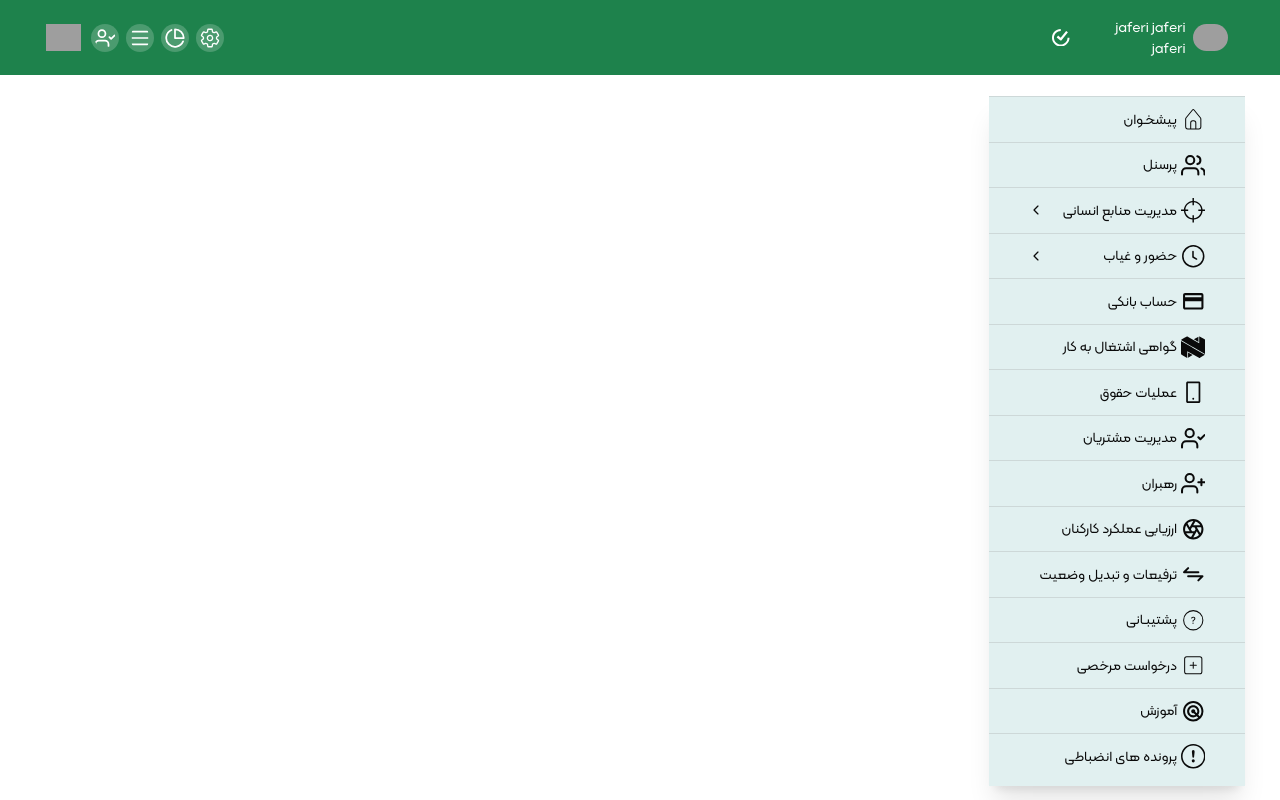
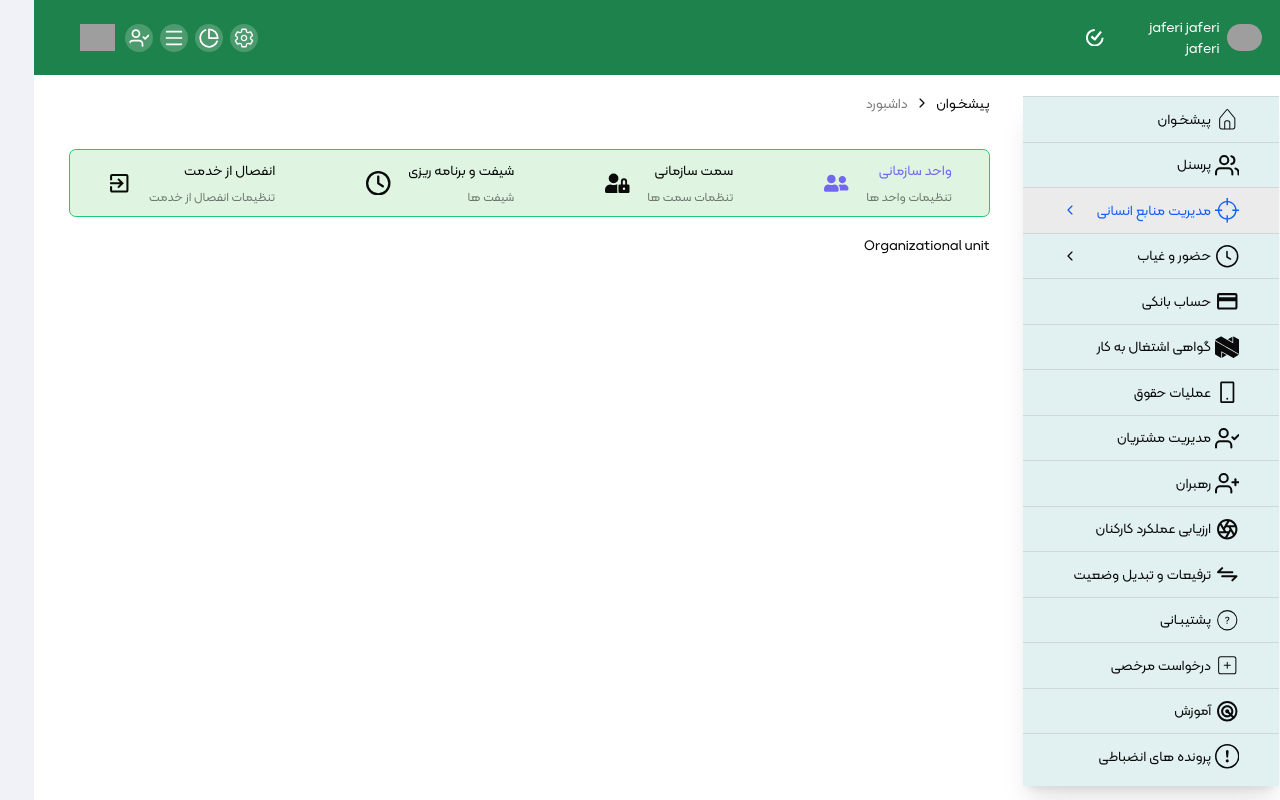
Before and after one commit to NavidVafaeiMajd/dashboard, a React (Vite) app: page /hr in a window 1280 px wide. Built offline with nearby package versions, Linux system fonts and the light colour scheme; grey boxes are pictures that could not be loaded.

Commit message:
hr layout

```diff
--- a/src/component/Layout.tsx
+++ b/src/component/Layout.tsx
@@ -9,6 +9,9 @@ import SetRoles from './pages/Staff/SetRoles/SetRoles';
 import OfficeShifts from './pages/Staff/OfficeShifts/OfficeShifts';
 import EmployExit from './pages/Staff/EmployExit/EmployExit';
 import { ToastContainer } from 'react-toastify';
+import LayoutHumanResource from './pages/HumanResourceManagement/LayoutHumanResource';
+import OrganizationalUnit from './pages/HumanResourceManagement/OrganizationalUnit/OrganizationalUnit';
+import OrganizationalPosition from './pages/HumanResourceManagement/OrganizationalPosition/OrganizationalPosition';
 
 const Layout = () => {
     const [headerMenu, setheaderMenu] = useState<boolean>(false);
@@ -38,7 +41,12 @@ const Layout = () => {
                                     <Route path='set-roles' element={<SetRoles />} />
                                     <Route path='office-shifts' element={<OfficeShifts/>} />
                                     <Route path='employ-exit' element={<EmployExit/>} />
-
+                                </Route>
+                                <Route path="hr" element={<LayoutHumanResource />} >
+                                    <Route index element={<OrganizationalUnit />} />
+                                    <Route path='designation-list' element={<OrganizationalPosition />} />
+                                    <Route path='office-shifts' element={<OfficeShifts/>} />
+                                    <Route path='employ-exit' element={<EmployExit/>} />
                                 </Route>
                         </Routes>
                         </div>
--- a/src/component/Navbar/Navbar.tsx
+++ b/src/component/Navbar/Navbar.tsx
@@ -23,7 +23,7 @@ const Navbar = () => {
                 <ul>
                     <NavbarItems DropMenu={false} itemInfo={[<> <CiHome className='w-7 h-7'/> پیشخـوان</>, "/"]} dropInfo={[]} />
                     <NavbarItems DropMenu={false} itemInfo={[<> <FiUsers className='w-7 h-7'/> پرسنل</>, "/staff"]} dropInfo={[]} />
-                    <NavbarItems DropMenu={true} itemInfo={[<> <TfiTarget className='w-7 h-7'/> مدیریت منابع انسانی</> , "managment"]} dropInfo={[["واحد سازمانی " , "managment/vahed"] , ["سمت سازمانی" , "managment/semat"] , ["خط مشی ها" , "managment/khat"] ,["ابلاغیه" , "managment/eblaghie"] , ["چارت سازمانی " , "managment/chart"]]}/>
+                    <NavbarItems DropMenu={true} itemInfo={[<> <TfiTarget className='w-7 h-7'/> مدیریت منابع انسانی</> , "hr"]} dropInfo={[["واحد سازمانی " , "hr"] , ["سمت سازمانی" , "hr/designation-list"] , ["خط مشی ها" , "managment/khat"] ,["ابلاغیه" , "managment/eblaghie"] , ["چارت سازمانی " , "managment/chart"]]}/>
                     <NavbarItems DropMenu={true} itemInfo={[<> <GoClock className='w-7 h-7'/> حضور و غیاب</>, "/hozoor"]} dropInfo={[[" حضور و غیاب " , "hozoor"]]} />
                     <NavbarItems DropMenu={false} itemInfo={[<> <MdPayment className='w-7 h-7'/>حساب بانکی </>, "/hesab"]} dropInfo={[]} />
                     <NavbarItems DropMenu={false} itemInfo={[<> <SiNordicsemiconductor className='w-7 h-7'/> گواهی اشتغال به کار</>, "/govahi"]} dropInfo={[]} />
--- /dev/null
+++ b/src/component/pages/HumanResourceManagement/LayoutHumanResource.tsx
@@ -0,0 +1,70 @@
+import { useEffect, useState } from "react";
+import { useLocation } from "react-router-dom";
+import Breadcrumb from "../../shared/breadcrumb";
+import Smartwizard from "../../shared/Smartwizard";
+import { FaUserFriends } from "react-icons/fa";
+import { FaUserLock } from "react-icons/fa";
+import { FaRegClock } from "react-icons/fa6";
+import { IoMdExit } from "react-icons/io";
+import { Outlet } from "react-router-dom";
+const LayoutHumanResource = () => {
+   const location = useLocation();
+   const [title, setTitle] = useState(document.title);
+
+   useEffect(() => {
+      setTitle(document.title);
+   }, [location.pathname]);
+
+   return (
+      <>
+         <Breadcrumb>{title}</Breadcrumb>
+         <div className="">
+            <div className="">
+               <div>
+                  <Smartwizard
+                     data={[
+                        [
+                           <>
+                              <FaUserFriends className="w-7 h-7" />
+                           </>,
+                           "",
+                           "واحد سازمانی",
+                           "تنظیمات واحد ها",
+                        ],
+                        [
+                           <>
+                              <FaUserLock className="w-7 h-7" />
+                           </>,
+                           "designation-list",
+                           "  سمت سازمانی",
+                           " تنظمات سمت ها",
+                        ],
+                        [
+                           <>
+                              <FaRegClock className="w-7 h-7" />
+                           </>,
+                           "office-shifts",
+                           "شیفت و برنامه ریزی",
+                           " شیفت ها",
+                        ],
+                        [
+                           <>
+                              <IoMdExit className="w-7 h-7" />
+                           </>,
+                           "employ-exit",
+                           "انفصال از خدمت",
+                           "تنظیمات انفصال از خدمت",
+                        ],
+                     ]}
+                  />
+               </div>
+            </div>
+            <div>
+               <Outlet />
+            </div>
+         </div>
+      </>
+   );
+};
+
+export default LayoutHumanResource;
--- /dev/null
+++ b/src/component/pages/HumanResourceManagement/OrganizationalPosition/OrganizationalPosition.tsx
@@ -0,0 +1,6 @@
+const OrganizationalPosition = () => {
+    return ( <>
+    Organizational position</> );
+}
+
+export default OrganizationalPosition;
--- /dev/null
+++ b/src/component/pages/HumanResourceManagement/OrganizationalUnit/OrganizationalUnit.tsx
@@ -0,0 +1,6 @@
+const OrganizationalUnit = () => {
+    return (<>Organizational unit
+    </>);
+}
+
+export default OrganizationalUnit;
```
